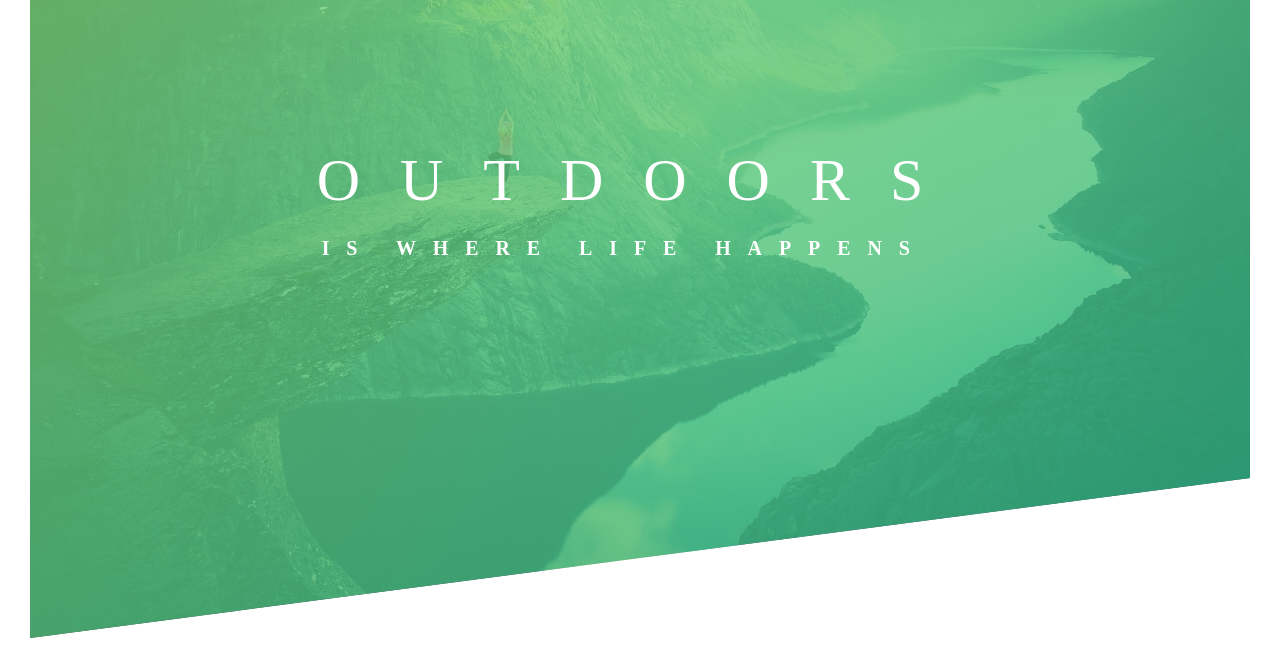
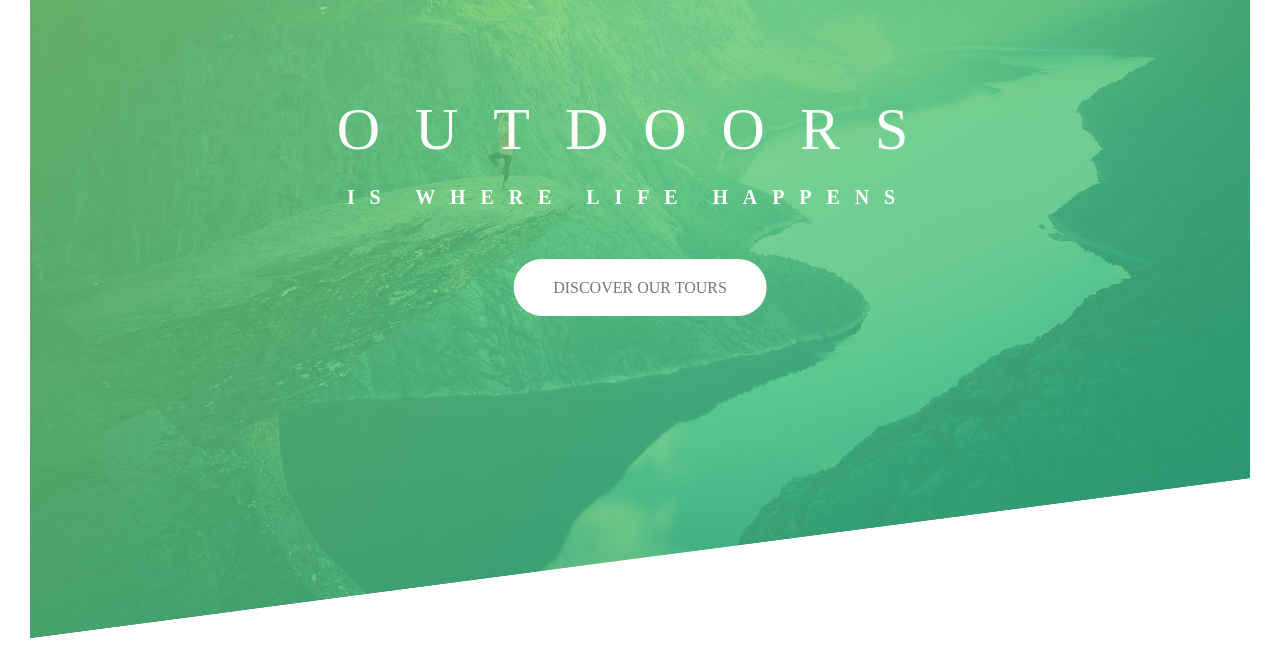
Before and after one commit to markwilde33/natours, a plain HTML site: page index.html in a window 1280 px wide. Shown: the part 152-820 px from the top of the page. Drawn offline with Linux system fonts and the light colour scheme.

Commit message:
Added a btn to the header and added some style properties and animation effects, centered all elements in header and made some slight adjustments tothe h1 elements as result.

```diff
--- a/css/style.css
+++ b/css/style.css
@@ -1,12 +1,12 @@
 /*
 COLORS:
-
 Light green: #7ed56f
 Medium green: #55c57a
 Dark green: #28b485
+*/
 
-*/
 /* reset default browser styles using the universal selector */
+
 * {
    margin: 0;
    padding: 0;
@@ -14,6 +14,7 @@ Dark green: #28b485
 }
 
 /* set the default font and font related styles */
+
 body {
    font-family: "Lato, sans-serif";
    font-weight: 400;
@@ -24,6 +25,7 @@ body {
 }
 
 /* header styles */
+
 .header {
    height: 95vh;
    background-image: linear-gradient(to right bottom,
@@ -51,19 +53,21 @@ body {
    top: 42%;
    left: 50%;
    transform: translate(-50%, -50%);
+   text-align: center;
 }
 
 .heading-primary {
-   color: #ffffff;
+   color: #fff;
    text-transform: uppercase;
    backface-visibility: hidden;
+   margin-bottom: 45px;
 }
 
 .heading-primary-main {
    display: block;
    font-size: 60px;
    font-weight: 400;
-   letter-spacing: 40px;
+   letter-spacing: 35px;
    animation: moveInLeft 1s ease-out;
 }
 
@@ -71,12 +75,13 @@ body {
    display: block;
    font-size: 20px;
    font-weight: 700;
-   letter-spacing: 16.9px;
-   margin-left: 5px;
+   letter-spacing: 14.9px;
+   margin-right: 23px;
    animation: moveInRight 1s ease-out;
 }
 
 /* header animation styles */
+
 @keyframes moveInLeft {
    0% {
       opacity: 0;
@@ -108,3 +113,30 @@ body {
       transform: translate(0);
    }
 }
+
+/* button styles */
+
+.btn:link,
+.btn:visited {
+   text-transform: uppercase;
+   text-decoration: none;
+   padding: 15px 40px;
+   display: inline-block;
+   border-radius: 100px;
+   transition: all .3;
+}
+
+.btn:hover {
+   transform: translateY(-3px);
+   box-shadow: 0 10px 20px rgba(0, 0, 0, .2);
+}
+
+.btn:active {
+   transform: translateY(-1px);
+   box-shadow: 0 5px 10px rgba(0, 0, 0, .2);
+}
+
+.btn-white {
+   background-color: #fff;
+   color: #777;
+}
--- a/index.html
+++ b/index.html
@@ -25,6 +25,7 @@
           <span class="heading-primary-main">Outdoors</span>
           <span class="heading-primary-sub">is where life happens</span>
         </h1>
+        <a href="#" class= "btn btn-white">Discover our tours</a>
       </div>
     </header>
   </body>
```
